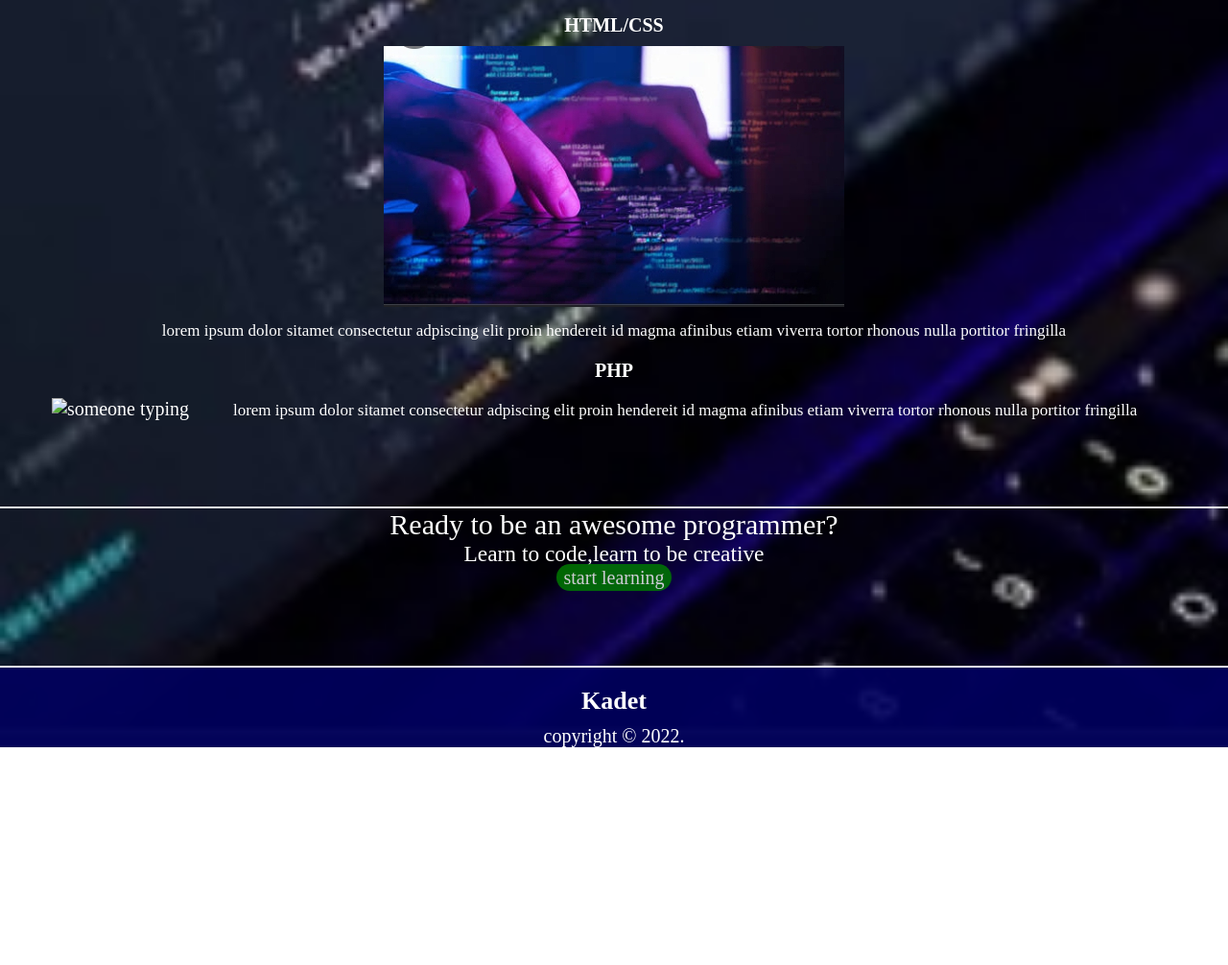
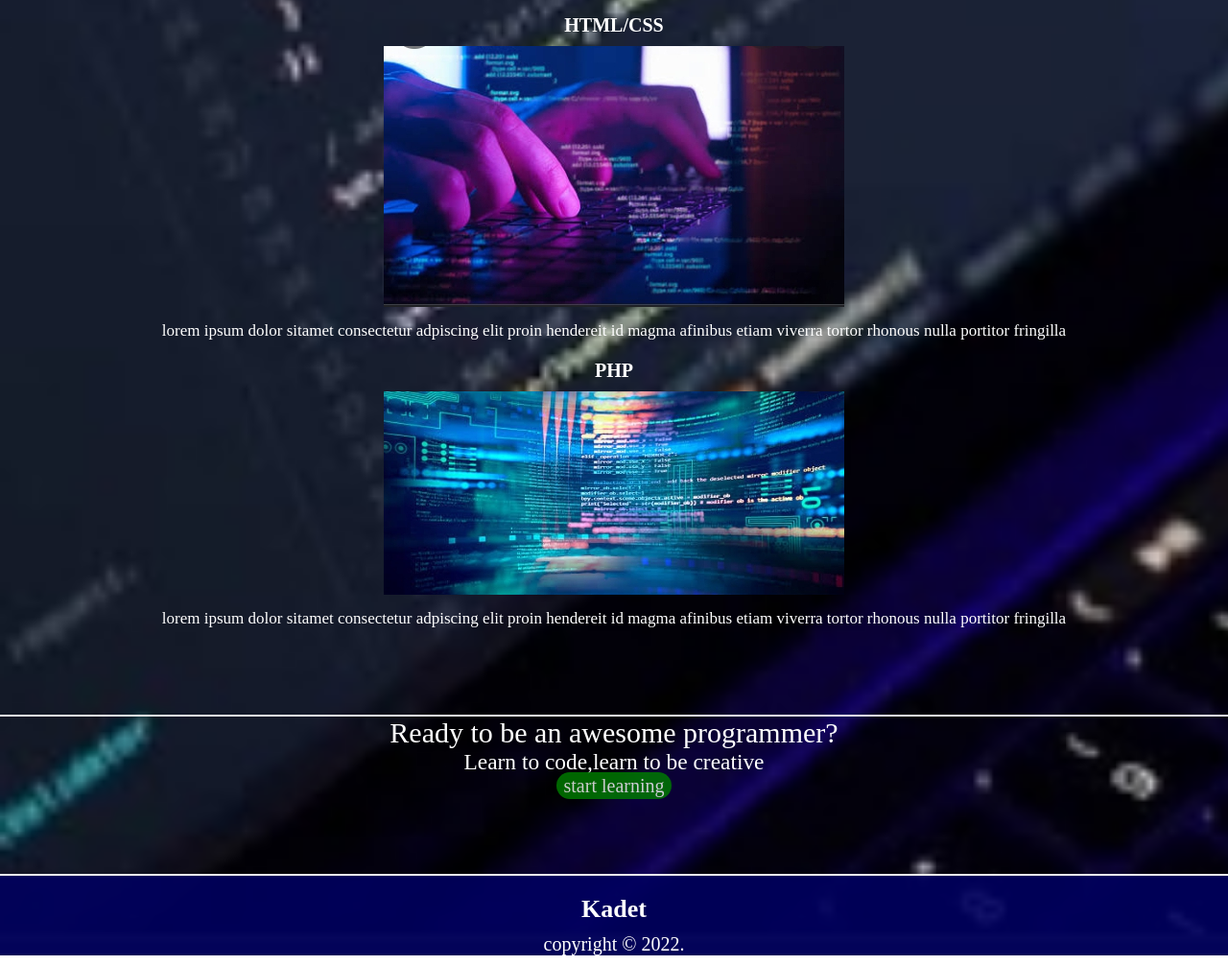
Before and after one commit to Dijah7/project-001, a plain HTML site: page index.html in a window 1280 px wide. Shown: the part 1096-2102 px from the top of the page at 96% size. Before the commit the page ends 1885 px from the top, so only its background shows below. Drawn offline with Linux system fonts and the light colour scheme; a script that the page names is missing.

Commit message:
Update index.html

```diff
--- a/index.html
+++ b/index.html
@@ -52,7 +52,7 @@
           <img src="img02.png" alt="code">
           <p class="text-context">lorem ipsum dolor sitamet consectetur adpiscing elit proin hendereit id magma afinibus etiam viverra tortor rhonous nulla portitor fringilla</p>
           <p><strong>PHP</strong></p>
-          <img src="/progateone.img/img01.png" alt="someone typing">
+          <img src="img03.png" alt="someone typing">
           <p class="text-context">lorem ipsum dolor sitamet consectetur adpiscing elit proin hendereit id magma afinibus etiam viverra tortor rhonous nulla portitor fringilla</p>
         </div>
       </div>
```
